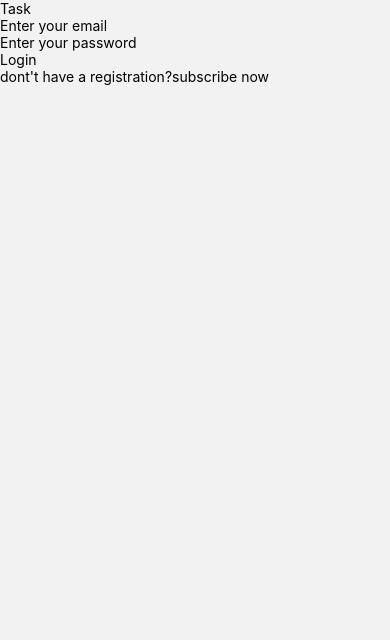
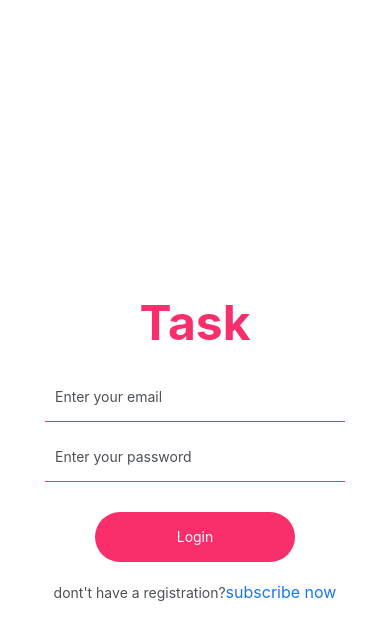
Before and after one commit to mateusgs29/tasks-react-native, a React Native app: screen /Login in a window 390 px wide. Shown: the top 640 px of the page. Built offline with nearby package versions, Linux system fonts and the light colour scheme; no server answers.

Commit message:
estilo da tela de login e cadastro

```diff
--- a/src/views/Login/style.js
+++ b/src/views/Login/style.js
@@ -0,0 +1,61 @@
+import { Platform, StyleSheet } from "react-native";
+
+const styles = StyleSheet.create({
+  container: {
+    flex: 1,
+    backgroundColor: "#fff",
+    alignItems: "center",
+    justifyContent: "center",
+    paddingTop: Platform.OS === "ios" ? 0 : 50,
+  },
+  title: {
+    fontSize: 48,
+    color: "#f92e6a",
+    fontWeight: "bold",
+    marginBottom: 10,
+  },
+  input: {
+    width: 300,
+    marginTop: 10,
+    padding: 10,
+    height: 50,
+    borderBottomWidth: 1,
+    borderBottomColor: "#f92e6a",
+    marginLeft: "auto",
+    marginRight: "auto",
+    color: "#4d5156"
+  },
+  buttonLogin: {
+    width: 200,
+    height: 50,
+    justifyContent: "center",
+    alignItems: "center",
+    backgroundColor: "#f92e6a",
+    borderRadius: 50,
+    marginTop: 30,
+  },
+  textButtonLogin: {
+    color: "#fff",
+  },
+  contentAlert: {
+    marginTop: 20,
+    flexDirection: "row",
+    justifyContent: "center",
+    alignItems: "center"
+  },
+  warningAlert: {
+    paddingLeft: 10,
+    color: "#bdbdbd",
+    fontSize: 16,
+  },
+  registration: {
+    marginTop: 20,
+    color: "#4d5156"
+  },
+  linkSubscribe: {
+    color: "#1877f2",
+    fontSize: 16
+  }
+})
+
+export default styles
```
Also changed, not shown: src/views/NewUser/style.js (+61 -0 lines).
